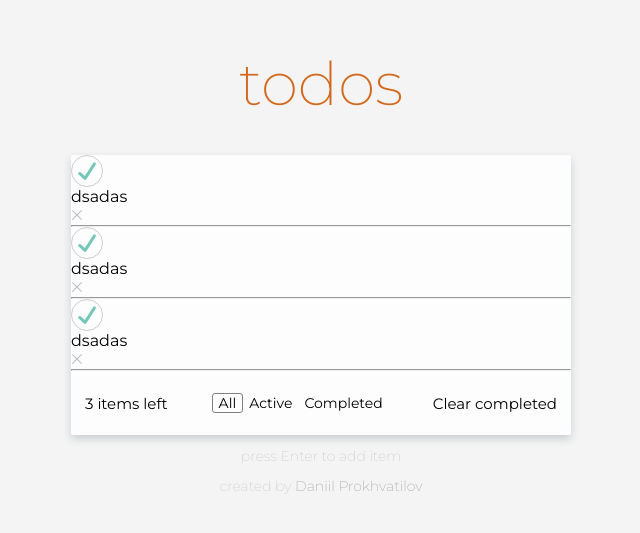
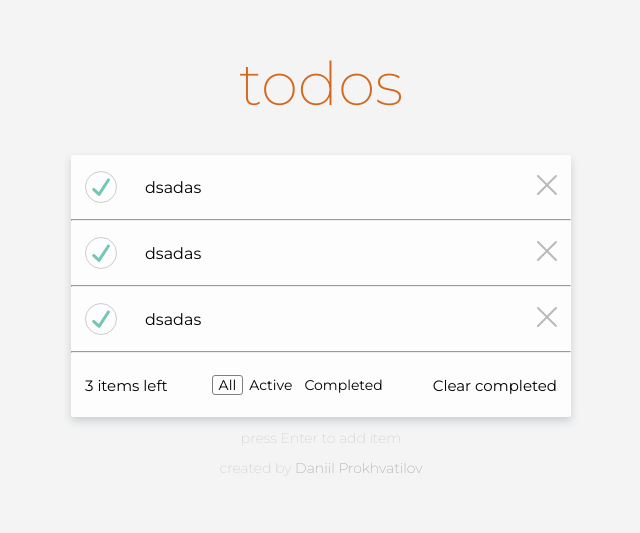
Before and after one commit to danya-prohvat/todo, an Angular app in the folder angular/my-app/: page / in a window 1280 px wide. Shown: the part 161-694 px from the top of the page, without its empty margins (319-959 px from the left). Built offline with nearby package versions, Linux system fonts and the light colour scheme.

Commit message:
add items

```diff
--- a/angular/my-app/src/app/app.component.scss
+++ b/angular/my-app/src/app/app.component.scss
@@ -42,6 +42,12 @@ $secondaryTextColor: #ccc;
     border-radius: 2px;
 
     &-item{
+        padding: 16px 14px;
+        display: flex;
+        align-items: center;
+        justify-content: space-between;
+        position: relative;
+
         &-circle{
             width: 30px;
             height: 30px;
@@ -51,6 +57,16 @@ $secondaryTextColor: #ccc;
             justify-content: center;
             align-items: center;
             cursor: pointer;
+        }
+        &-title {
+            flex: 1;
+            margin-left: 28px;
+        }
+        &-title p{
+            font-size: 16px;
+        }
+        &-removeIcon img{
+            width: 22px;
         }
     }
     &-filterBar{
```
